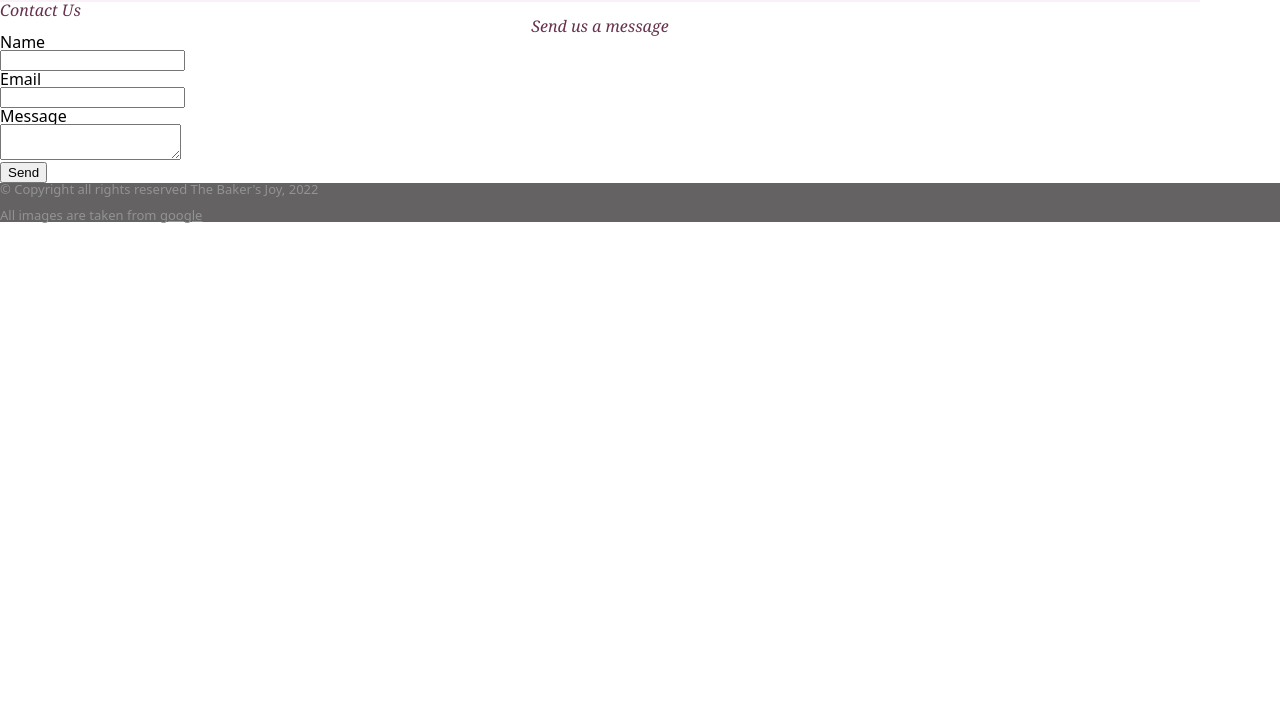
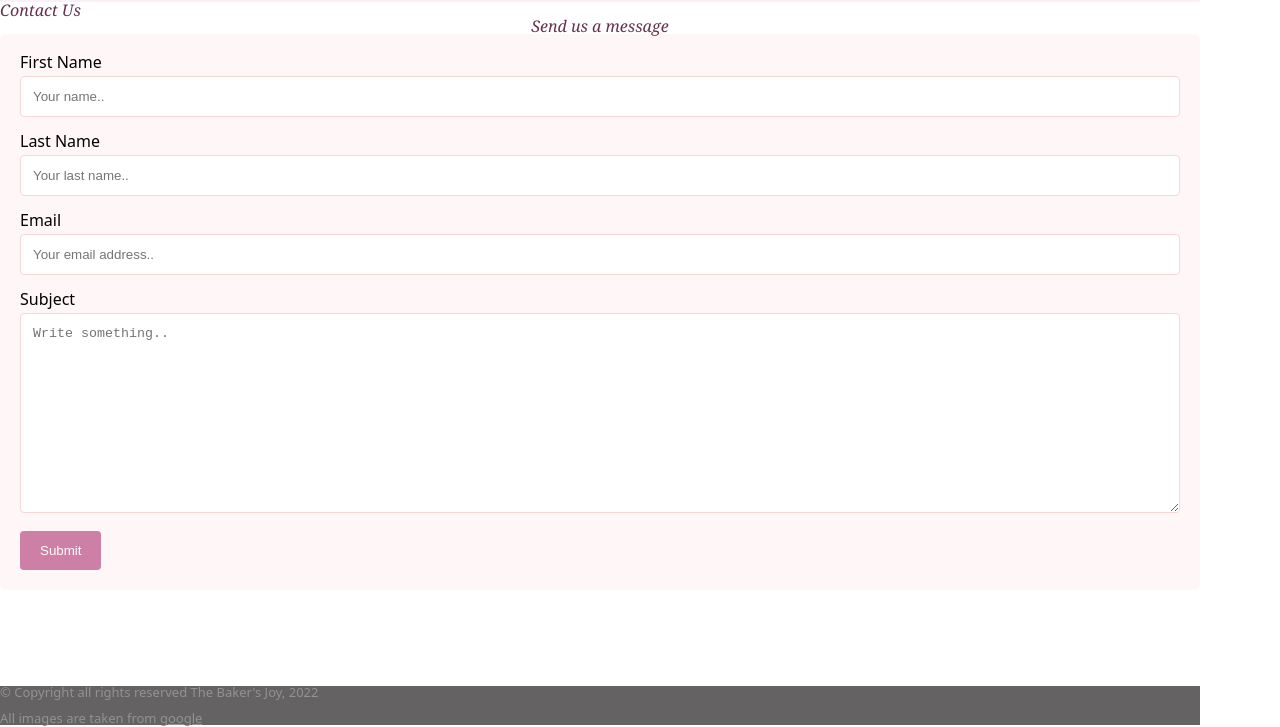
Before and after one commit to pate01065/mtm6201-midterm, a plain HTML site: page contact.html in a window 1280 px wide. Shown: the part 374-1101 px from the top of the page. Before the commit the page ends 800 px from the top, so only its background shows below. Drawn offline with Linux system fonts and the light colour scheme; files that its build step writes are made by us from their sources.

Commit message:
commit changes to contact form

```diff
--- a/contact.html
+++ b/contact.html
@@ -35,18 +35,25 @@
 <div id="ourcontacts"class="wrapper">
     <h1>Contact Us</h1>
     <h2>Send us a message</h2>
-    <form action="thanks.html" method="post">
-        <label for="fullname">Name</label><br>
-        <input id="fullname" type="text"><br>
-        <label for="email">Email</label><br>
-        <input id="email" type="text"><br>
-        <label for="message">Message</label><br>
-        <textarea id="message"></textarea><br>
-        <button class="Send button">Send</button>
-    </form>
-</div>
+    <div class="container">
+      <form action="/action_page.php">
+        <label for="fname">First Name</label>
+        <input type="text" id="fname" name="firstname" placeholder="Your name..">
+
+        <label for="lname">Last Name</label>
+        <input type="text" id="lname" name="lastname" placeholder="Your last name..">
+
+        <label for="email">Email</label>
+        <input type="text" id="email" name="emailid" placeholder="Your email address..">
+
+        <label for="subject">Subject</label>
+        <textarea id="subject" name="subject" placeholder="Write something.." style="height:200px"></textarea>
+
+        <input type="submit" value="Submit">
+      </form>
+    </div>
 <!--contact form end here-->
-
+<br><br><br><br><br><br>
 <!--footer contains the copyright information-->
 <footer>
     <div class="wrapper">
--- a/css/main.css
+++ b/css/main.css
@@ -73,11 +73,24 @@ h2{
   font-style: italic;
   color: #66314c;
   text-align: center;
+}
 
+.button{
+  background-color: #ce7fa6;
+  border: none;
+  color: white;
+  padding: 5px;
+  text-align: center;
+  text-decoration: none;
+  display: inline-block;
+  font-size: 16px;
+  margin: 4px 2px;
+  cursor: pointer;
+  border-radius: 8px;
 }
 
 
-/* Five image containers */
+/* Four image containers */
 .column {
     float: left;
     width: 100%;
@@ -106,6 +119,39 @@ h2{
   }
 
 
+/****styling the contact form****/
+
+input[type=text], select, textarea {
+  width: 100%;
+  padding: 12px;
+  border: 1px solid rgb(247, 214, 214);
+  border-radius: 4px;
+  box-sizing: border-box;
+  margin-top: 6px;
+  margin-bottom: 16px;
+  resize: vertical;
+}
+
+input[type=submit] {
+  background-color: #ce7fa6;
+  color: white;
+  padding: 12px 20px;
+  border: none;
+  border-radius: 4px;
+  cursor: pointer;
+}
+
+input[type=submit]:hover {
+  background-color: #646262;
+}
+
+.container {
+  border-radius: 5px;
+  background-color: #fff7f7;
+  padding: 20px;
+  align-items: center;
+}
+
 
   footer{
     display: block;
```
